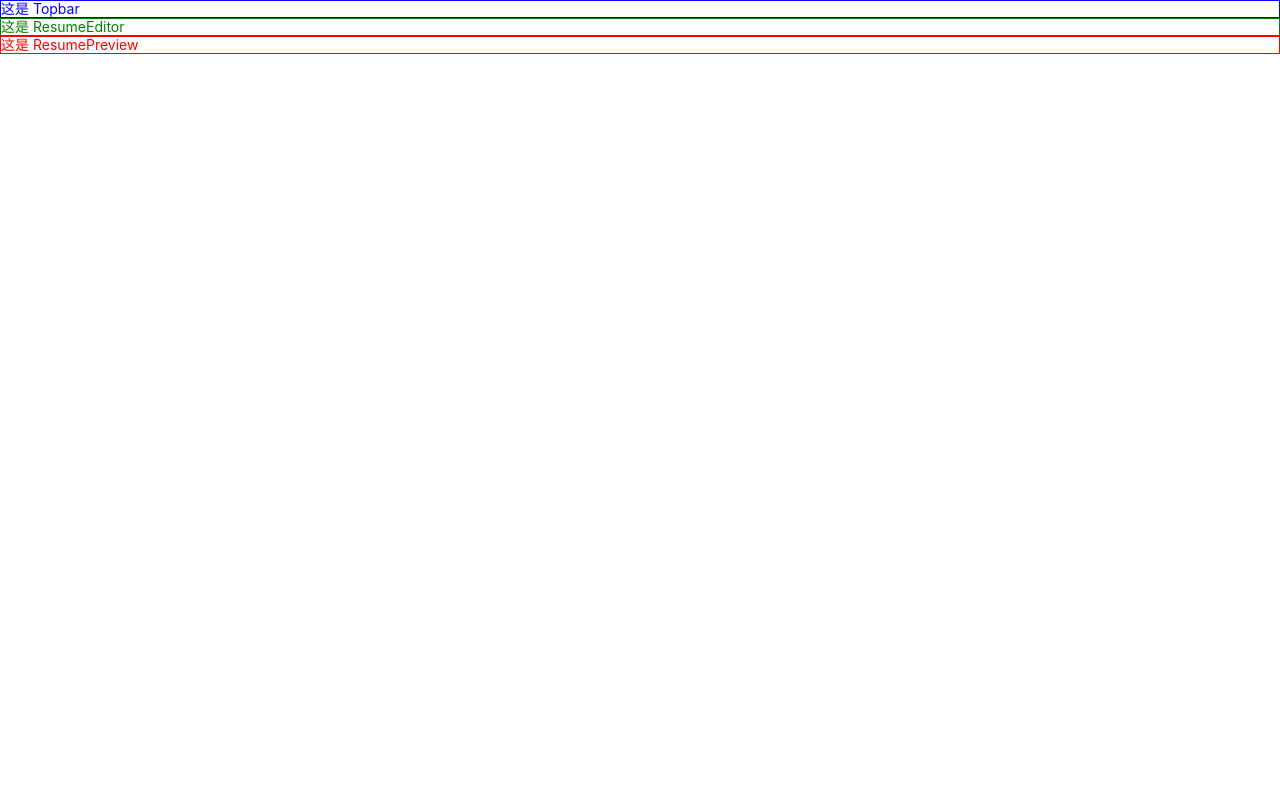
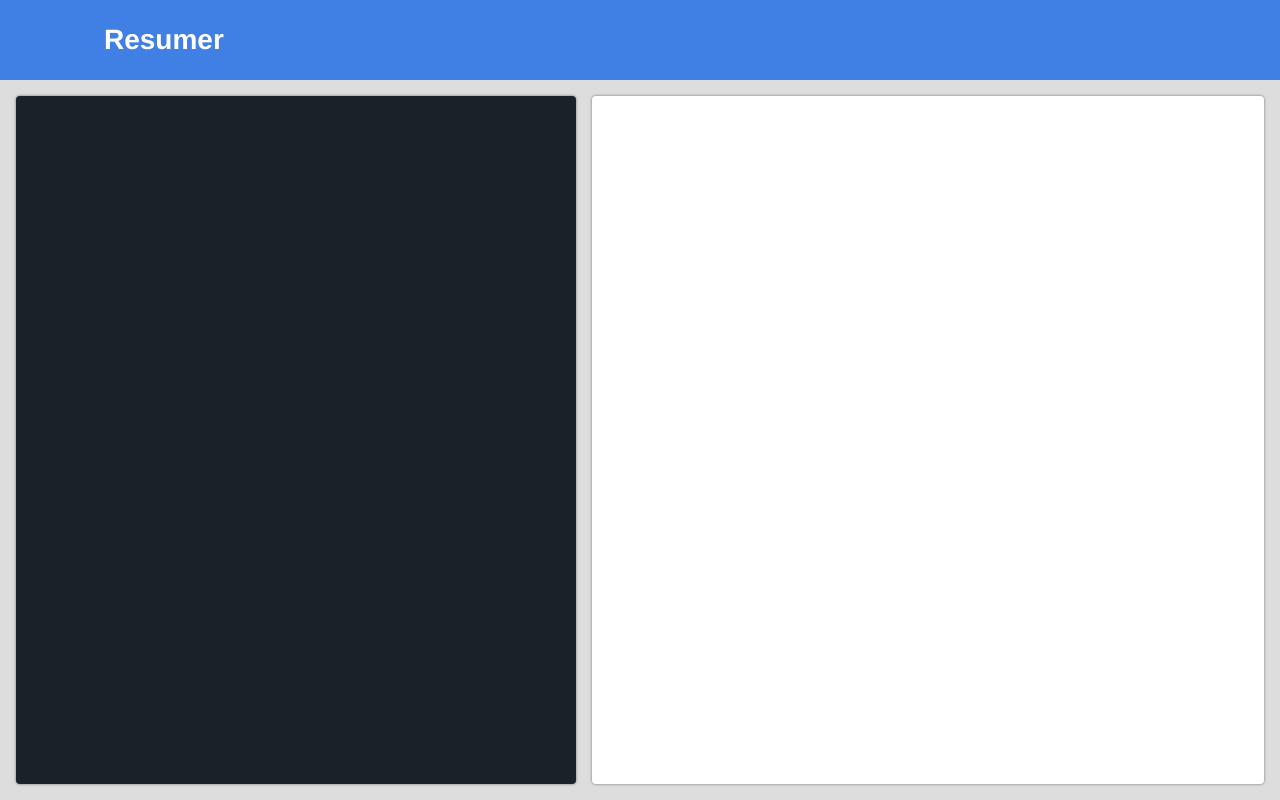
Before and after one commit to xyyojl/vue-resumer, a Vue app: page / in a window 1280 px wide. Built offline with nearby package versions, Linux system fonts and the light colour scheme.

Commit message:
实现整体基本布局

```diff
--- a/src/App.vue
+++ b/src/App.vue
@@ -1,30 +1,71 @@
 <template>
   <div id="app">
-    <Topbar/>
-    <ResumeEditor/>
-    <ResumePreview/>
+    <header>
+      <Topbar class="topbar"/>
+    </header>
+    <main>
+      <ResumeEditor class="editor"/>
+      <ResumePreview class="preview"/>
+    </main>
   </div>
 </template>
 
 <script>
-import 'normalize.css/normalize.css';
-import './assets/reset.scss';
+import "normalize.css/normalize.css";
+import "./assets/reset.scss";
 
-import Topbar from './components/Topbar';
-import ResumeEditor from './components/ResumeEditor';
-import ResumePreview from './components/ResumePreview';
+import Topbar from "./components/Topbar";
+import ResumeEditor from "./components/ResumeEditor";
+import ResumePreview from "./components/ResumePreview";
 
 export default {
-  name: 'App',
-  data (){
-    return { message: 'hello Vue' }
+  name: "App",
+  data() {
+    return { message: "hello Vue" };
   },
-  components:{
-    Topbar, ResumeEditor, ResumePreview
+  components: {
+    Topbar,
+    ResumeEditor,
+    ResumePreview
+  }
+};
+</script>
+
+<style lang="scss" scoped>
+html,body{
+  height: 100vh;
+}
+#app {
+  font-family: "Avenir", Helvetica, Arial, sans-serif;
+  -webkit-font-smoothing: antialiased;
+  -moz-osx-font-smoothing: grayscale;
+  height: 100vh;
+  display: flex;
+  flex-direction: column;
+}
+.topbar{
+  background-color: #407FE3;
+  box-shadow: 0 0 3px hsla(0,0,0,0.5);
+}
+main{
+  display: flex;
+  flex: 1;
+  background-color: #ddd;
+  > .editor{
+    width: 40em;
+    background-color: #192229;
+    margin: 16px 8px 16px 16px;
+    box-shadow: 0 0 3px hsla(0,0,0,0.5);
+    border-radius: 4px;
+    overflow: hidden;
+  }
+  > .preview{
+    flex: 1;
+    background-color: #fff;
+    margin: 16px 16px 16px 8px;
+    box-shadow: 0 0 3px hsla(0,0,0,0.5);
+    border-radius: 4px;
+    overflow: hidden;
   }
 }
-</script>
-
-<style>
-  p{color:red;}
 </style>
--- a/src/components/ResumeEditor.vue
+++ b/src/components/ResumeEditor.vue
@@ -1,14 +1,13 @@
 <template>
-    <div id="resumeEditor">这是 ResumeEditor</div>
+    <div id="resumeEditor"></div>
 </template>
 <script>
 export default {
     name:'ResumeEditor'
 }
 </script>
-<style>
+<style lang="scss" scoped>
 #resumeEditor{
-    color:green;
-    border:1px solid green;
+    min-height: 100px;
 }
 </style>
--- a/src/components/ResumePreview.vue
+++ b/src/components/ResumePreview.vue
@@ -1,14 +1,13 @@
 <template>
-    <div id="resumePreview">这是 ResumePreview</div>
+    <div id="resumePreview"></div>
 </template>
 <script>
 export default {
     name:'ResumePreview'
 }
 </script>
-<style>
+<style lang="scss" scoped>
 #resumePreview{
-    color:red;
-    border:1px solid red;
+    min-height: 100px;
 }
 </style>
--- a/src/components/Topbar.vue
+++ b/src/components/Topbar.vue
@@ -1,14 +1,23 @@
 <template>
-    <div id="topbar">这是 Topbar</div>
+    <div id="topbar">
+        <h1 class="title">Resumer</h1>
+    </div>
 </template>
 <script>
 export default {
     name:'Topbar'
 }
 </script>
-<style>
+<style lang="scss" scoped>
 #topbar{
-    color:blue;
-    border:1px solid blue;
+    color: #fff;
+    min-height: 80px;
+    display: flex;
+    align-items: center;
+    padding-left: 104px;
+    padding-right: 104px;
+    > .title{
+
+    }
 }
 </style>
```
